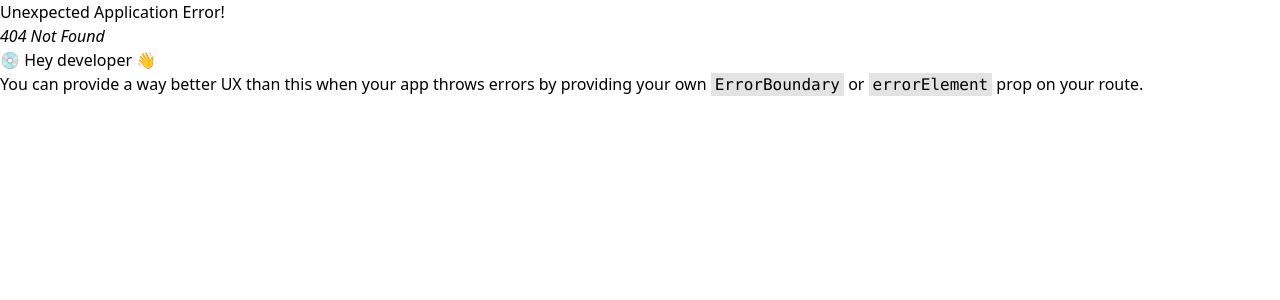
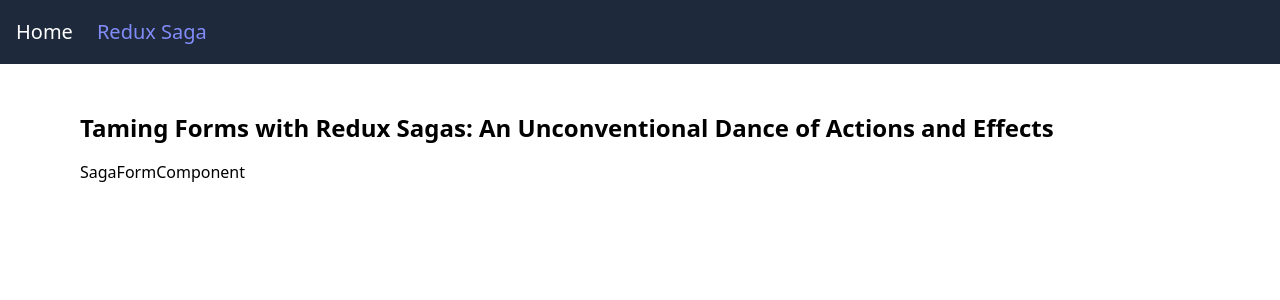
Before and after one commit to marinladovic/react-form-frenzy, a React (Vite) app: page /saga in a window 1280 px wide. Before the commit this address had no page. Shown: the top 300 px of the page. Built offline with nearby package versions, Linux system fonts and the light colour scheme.

Commit message:
added saga route

```diff
--- /dev/null
+++ b/src/components/SagaFormComponent/SagaFormComponent.tsx
@@ -0,0 +1,5 @@
+const SagaFormComponent = () => {
+  return <>SagaFormComponent</>;
+};
+
+export default SagaFormComponent;
--- a/src/layout/Navbar/Navbar.tsx
+++ b/src/layout/Navbar/Navbar.tsx
@@ -12,20 +12,12 @@
         Home
       </NavLink>
       <NavLink
-        to="/users"
+        to="/saga"
         className={({ isActive }) => {
           return isActive ? "text-semibold text-indigo-400" : "";
         }}
       >
-        Users
-      </NavLink>
-      <NavLink
-        to="/posts"
-        className={({ isActive }) => {
-          return isActive ? "text-semibold text-indigo-400" : "";
-        }}
-      >
-        Posts
+        Redux Saga
       </NavLink>
     </div>
   );
--- /dev/null
+++ b/src/modules/SagaModule/Saga.tsx
@@ -0,0 +1,15 @@
+import SagaFormComponent from "@/components/SagaFormComponent/SagaFormComponent";
+
+const Saga = () => {
+  return (
+    <>
+      <h2 className="text-2xl font-semibold mb-4 mt-4">
+        Taming Forms with Redux Sagas: An Unconventional Dance of Actions and
+        Effects
+      </h2>
+      <SagaFormComponent />
+    </>
+  );
+};
+
+export default Saga;
--- /dev/null
+++ b/src/modules/SagaModule/SagaModule.tsx
@@ -0,0 +1,3 @@
+import { lazy } from "react";
+
+export const SagaModule = lazy(() => import("./Saga"));
```
Also changed, not shown: src/router/AppRouter.tsx (+3 -6 lines).
